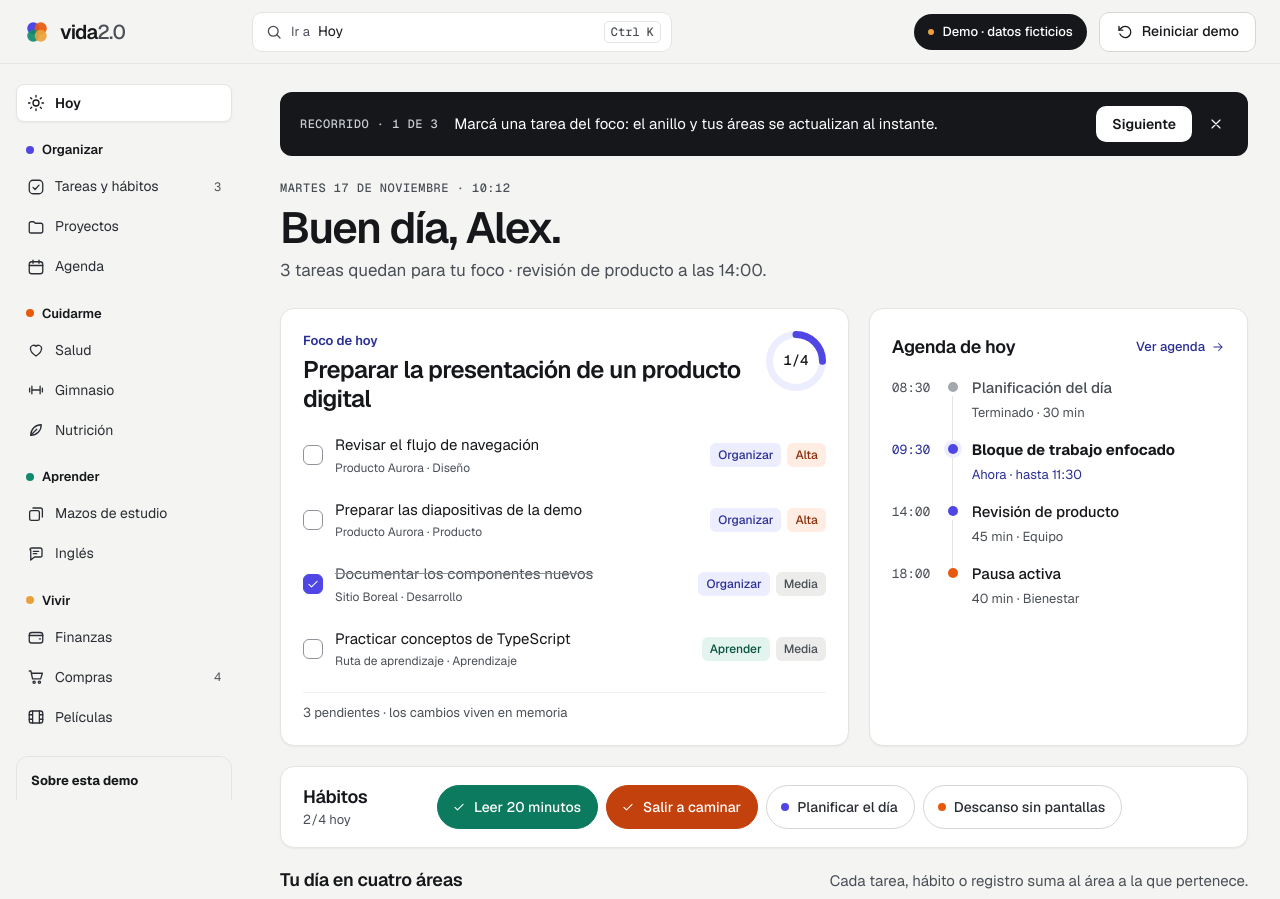
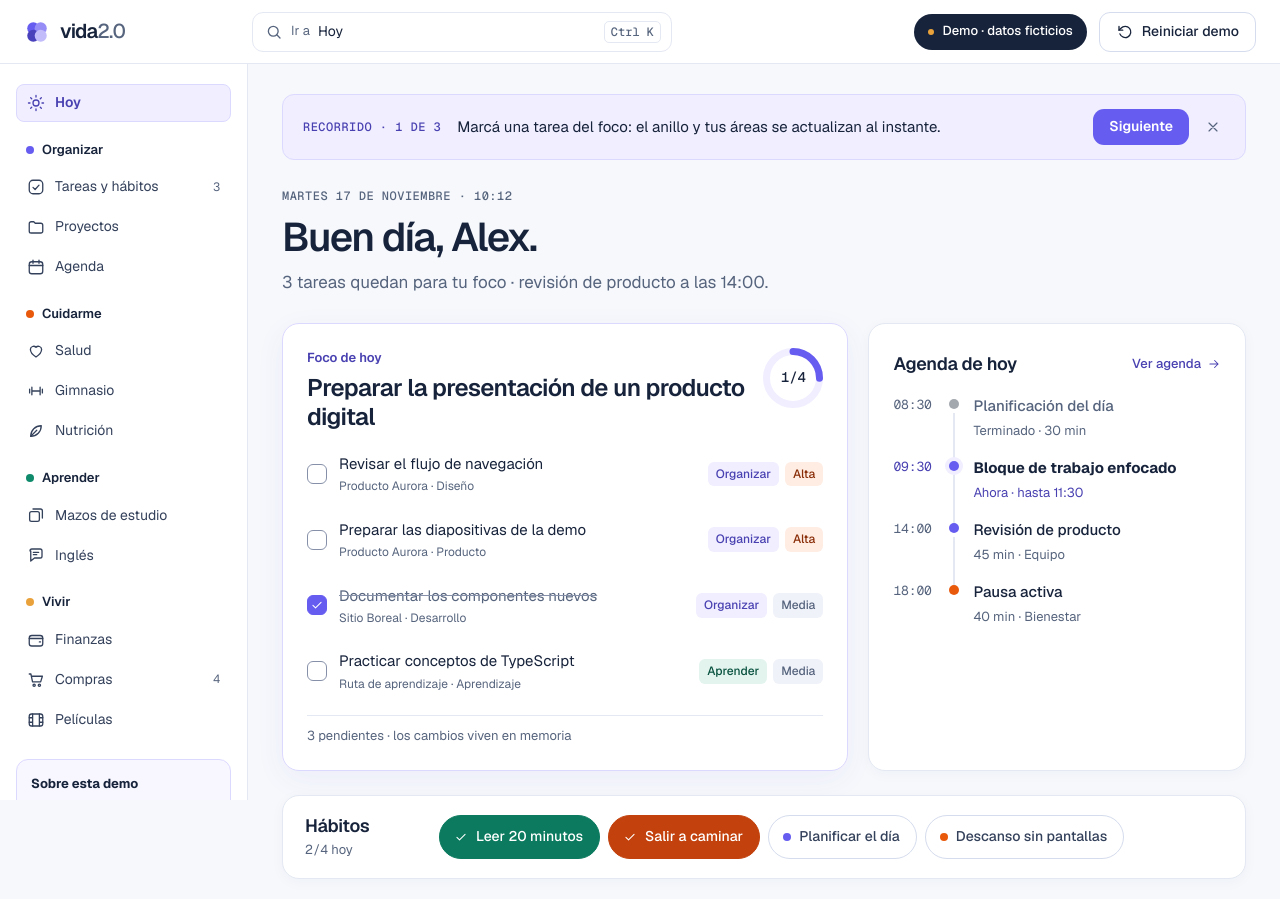
Before and after one commit to franciscovitar/vida-2-0-demo, a website with bundled scripts: page index.html in a window 1280 px wide. Shown: the top 899 px of the page. Built offline with nearby package versions, Linux system fonts and the light colour scheme.

Commit message:
style: refine Claridad with softer violet identity

```diff
--- a/styles.css
+++ b/styles.css
@@ -1,19 +1,19 @@
-/* Vida 2.0 — Dirección A «Claridad». Calma por defecto, color solo cuando significa algo. */
+/* Vida 2.0 — «Claridad refinada»: estructura funcional y una identidad violeta suave. */
 
 @font-face { font-family: 'Geist'; src: url('./fonts/geist.woff2') format('woff2'); font-weight: 100 900; font-display: swap; }
 @font-face { font-family: 'Geist Mono'; src: url('./fonts/geist-mono.woff2') format('woff2'); font-weight: 100 900; font-display: swap; }
 
 :root {
-  --ground: #f4f5f2; --surface: #fff; --sunken: #ecedea;
-  --line: #e3e5df; --line-2: #d5d8d1; --line-3: #8e939a;
-  --ink: #15171a; --ink-2: #2a2e34; --ink-3: #4a4f57;
-  --org: #4f46e5; --org-bg: #ecedfe; --org-fg: #2b2f94; --org-fill: #4f46e5; --org-track: #d3d5fb;
+  --ground: #f6f8fc; --surface: #fff; --sunken: #f0f2fa;
+  --line: #e4e8f2; --line-2: #d5dced; --line-3: #8690a8;
+  --ink: #17233b; --ink-2: #34415b; --ink-3: #56647d;
+  --org: #665cf0; --org-bg: #f0eeff; --org-fg: #4941b1; --org-fill: #665cf0; --org-track: #dcd9ff;
   --care: #e8590c; --care-bg: #ffede3; --care-fg: #8a2e09; --care-fill: #c2410c; --care-track: #f9cdb5;
   --learn: #0f8a6b; --learn-bg: #e3f4ee; --learn-fg: #09523f; --learn-fill: #0b7a5e; --learn-track: #bee3d6;
   --life: #e9a23b; --life-bg: #fbf1dc; --life-fg: #7e5413; --life-fill: #7e5413; --life-track: #f2ddb0;
-  --c: var(--ink); --c-bg: var(--sunken); --c-fg: var(--ink-2); --c-fill: var(--ink); --c-track: var(--sunken);
-  --radius: 14px; --radius-sm: 10px;
-  --shadow: 0 1px 2px rgb(21 23 26 / 0.05);
+  --c: var(--org); --c-bg: var(--org-bg); --c-fg: var(--org-fg); --c-fill: var(--org); --c-track: var(--org-track);
+  --radius: 17px; --radius-sm: 11px;
+  --shadow: 0 3px 14px rgb(37 43 92 / 0.035);
   --font: 'Geist', ui-sans-serif, system-ui, -apple-system, 'Segoe UI', sans-serif;
   --mono: 'Geist Mono', ui-monospace, 'SFMono-Regular', Menlo, Consolas, monospace;
   --ease: cubic-bezier(0.2, 0.7, 0.2, 1);
@@ -28,7 +28,7 @@
 
 *, *::before, *::after { box-sizing: border-box; }
 html { -webkit-text-size-adjust: 100%; scroll-padding-top: calc(var(--topbar-h) + 16px); }
-body { margin: 0; min-height: 100vh; background: var(--ground); color: var(--ink); font: 400 15px/1.5 var(--font); font-feature-settings: 'ss01'; -webkit-font-smoothing: antialiased; text-rendering: optimizeLegibility; }
+body { margin: 0; min-height: 100vh; background: var(--ground); color: var(--ink); font: 400 15px/1.55 var(--font); font-feature-settings: 'ss01'; -webkit-font-smoothing: antialiased; text-rendering: optimizeLegibility; }
 h1, h2, h3, p, ul, ol, dl, dd { margin: 0; }
 ul, ol { padding: 0; list-style: none; }
 button, select, input { font: inherit; color: inherit; }
@@ -51,10 +51,10 @@ h1:focus { outline: none; }
 .skip-link:focus { top: 12px; color: #fff; }
 
 /* ── Topbar ─────────────────────────────────────── */
-.topbar { position: sticky; top: 0; z-index: 30; display: flex; align-items: center; gap: 12px; height: var(--topbar-h); padding: 0 24px; background: rgb(244 245 242 / 0.9); backdrop-filter: saturate(1.4) blur(10px); border-bottom: 1px solid var(--line); }
+.topbar { position: sticky; top: 0; z-index: 30; display: flex; align-items: center; gap: 12px; height: var(--topbar-h); padding: 0 24px; background: rgb(255 255 255 / 0.94); backdrop-filter: saturate(1.4) blur(10px); border-bottom: 1px solid var(--line); }
 .brand { display: inline-flex; align-items: center; gap: 10px; min-height: 44px; padding-right: 8px; width: 216px; }
 .brand-mark { flex: none; }
-.m-org { fill: var(--org); } .m-care { fill: var(--care); opacity: 0.92; } .m-learn { fill: var(--learn); opacity: 0.92; } .m-life { fill: var(--life); opacity: 0.92; }
+.m-org { fill: #665cf0; } .m-care { fill: #968df6; } .m-learn { fill: #4941bc; } .m-life { fill: #c2bcfb; }
 .wordmark { font-size: 20px; font-weight: 600; letter-spacing: -0.04em; }
 .wordmark span { color: var(--ink-3); font-weight: 500; }
 .jump { position: relative; display: flex; align-items: center; gap: 8px; flex: 0 1 420px; min-width: 0; height: 40px; padding: 0 10px 0 12px; border: 1px solid var(--line); border-radius: var(--radius-sm); background: var(--surface); color: var(--ink-3); transition: border-color 0.16s var(--ease); }
@@ -75,8 +75,8 @@ h1:focus { outline: none; }
 /* ── Botones ────────────────────────────────────── */
 .btn { display: inline-flex; align-items: center; justify-content: center; gap: 8px; min-height: 44px; padding: 0 16px; border-radius: var(--radius-sm); font-size: 14px; font-weight: 500; white-space: nowrap; transition: background 0.16s var(--ease), border-color 0.16s var(--ease), color 0.16s var(--ease), transform 0.1s var(--ease); }
 .btn:active { transform: translateY(1px); }
-.btn-dark { background: var(--ink); color: #fff; }
-.btn-dark:hover { background: #2a2d32; }
+.btn-dark { background: var(--org); color: #fff; }
+.btn-dark:hover { background: #5147d1; }
 .btn-outline { background: var(--surface); border: 1px solid var(--line-2); color: var(--ink); }
 .btn-outline:hover { border-color: var(--line-3); }
 .btn-ghost { border: 1px solid var(--line-2); color: var(--ink); }
@@ -94,21 +94,21 @@ h1:focus { outline: none; }
 
 /* ── Shell ──────────────────────────────────────── */
 .shell { display: grid; grid-template-columns: 248px minmax(0, 1fr); max-width: 1440px; margin: 0 auto; }
-.sidebar { position: sticky; top: var(--topbar-h); align-self: start; height: calc(100vh - var(--topbar-h)); overflow-y: auto; padding: 20px 16px 24px; display: flex; flex-direction: column; gap: 20px; }
+.sidebar { position: sticky; top: var(--topbar-h); align-self: start; height: calc(100vh - var(--topbar-h)); overflow-y: auto; padding: 20px 16px 24px; display: flex; flex-direction: column; gap: 20px; background: var(--surface); border-right: 1px solid var(--line); }
 .main-nav { display: flex; flex-direction: column; gap: 18px; }
 .nav-group { display: flex; flex-direction: column; gap: 2px; }
 .nav-area { display: flex; align-items: center; gap: 8px; padding: 0 10px 6px; font-size: 13px; font-weight: 600; }
 .dot { width: 8px; height: 8px; border-radius: 50%; background: var(--c); flex: none; }
 .nav-item { display: flex; align-items: center; gap: 10px; min-height: 38px; padding: 0 10px; border: 1px solid transparent; border-radius: 8px; font-size: 14px; color: var(--ink-2); transition: background 0.16s var(--ease); }
 .nav-item:hover { background: var(--sunken); color: var(--ink); }
-.nav-item.is-active { background: var(--surface); border-color: var(--line); color: var(--ink); font-weight: 600; box-shadow: var(--shadow); }
+.nav-item.is-active { background: var(--org-bg); border-color: var(--org-track); color: var(--org-fg); font-weight: 600; box-shadow: none; }
 .nav-group .nav-item.is-active { box-shadow: inset 2px 0 0 var(--c), var(--shadow); }
 .nav-count { margin-left: auto; font-size: 12px; color: var(--ink-3); }
-.about { margin-top: auto; padding: 14px; border: 1px solid var(--line); border-radius: 12px; display: grid; gap: 6px; font-size: 13px; color: var(--ink-3); }
+.about { margin-top: auto; padding: 14px; border: 1px solid var(--org-track); border-radius: 12px; background: #f8f7ff; display: grid; gap: 6px; font-size: 13px; color: var(--ink-3); }
 .about strong { color: var(--ink); }
 .about a { font-weight: 500; }
-main { min-width: 0; padding: 28px 32px 48px; outline: none; }
-.panel { max-width: 1160px; display: flex; flex-direction: column; gap: 20px; animation: enter 0.24s var(--ease); }
+main { min-width: 0; padding: 30px 34px 50px; outline: none; }
+.panel { max-width: 1160px; display: flex; flex-direction: column; gap: 24px; animation: enter 0.24s var(--ease); }
 @keyframes enter { from { opacity: 0; transform: translateY(4px); } }
 .footer { max-width: 1160px; margin-top: 40px; padding-top: 20px; border-top: 1px solid var(--line); display: flex; flex-wrap: wrap; justify-content: space-between; gap: 8px 20px; font-size: 13px; color: var(--ink-3); }
 .tabbar { display: none; }
@@ -116,8 +116,8 @@ main { min-width: 0; padding: 28px 32px 48px; outline: none; }
 /* ── Tipografía de página ───────────────────────── */
 .kicker { font: 500 12px/1.4 var(--mono); letter-spacing: 0.04em; text-transform: uppercase; color: var(--ink-3); }
 .eyebrow { display: inline-flex; align-items: center; gap: 8px; font-size: 13px; font-weight: 600; color: var(--c-fg); }
-.page-head { display: grid; gap: 8px; padding: 4px 0; }
-.page-head h1 { font-size: clamp(30px, 3.4vw, 44px); line-height: 1.05; letter-spacing: -0.035em; font-weight: 600; }
+.page-head { display: grid; gap: 10px; padding: 4px 0; }
+.page-head h1 { font-size: clamp(30px, 3.2vw, 40px); line-height: 1.1; letter-spacing: -0.037em; font-weight: 580; }
 .lead { font-size: 17px; color: var(--ink-3); max-width: 70ch; }
 .section-head { display: flex; flex-wrap: wrap; justify-content: space-between; align-items: baseline; gap: 4px 16px; }
 h2 { font-size: 18px; font-weight: 600; letter-spacing: -0.015em; line-height: 1.3; }
@@ -129,7 +129,7 @@ h2 { font-size: 18px; font-weight: 600; letter-spacing: -0.015em; line-height: 1
 .empty { padding: 20px; font-size: 14px; color: var(--ink-3); }
 
 /* ── Superficies ────────────────────────────────── */
-.card { background: var(--surface); border: 1px solid var(--line); border-radius: var(--radius); padding: 22px; box-shadow: var(--shadow); min-width: 0; }
+.card { background: var(--surface); border: 1px solid var(--line); border-radius: var(--radius); padding: 24px; box-shadow: var(--shadow); min-width: 0; }
 .card.flush { padding: 0; overflow: hidden; }
 .padded { padding: 18px 20px 12px; }
 .card-head { display: flex; flex-wrap: wrap; align-items: center; justify-content: space-between; gap: 8px 16px; margin-bottom: 14px; }
@@ -140,7 +140,7 @@ h2 { font-size: 18px; font-weight: 600; letter-spacing: -0.015em; line-height: 1
 .chips { display: flex; flex-wrap: wrap; gap: 8px; }
 .chip-btn { display: inline-flex; align-items: center; gap: 6px; min-height: 40px; padding: 0 14px; border-radius: 999px; border: 1px solid var(--line-2); background: var(--surface); font-size: 14px; font-weight: 500; color: var(--ink-2); transition: all 0.16s var(--ease); }
 .chip-btn:hover { border-color: var(--line-3); }
-.chip-btn[aria-pressed='true'] { background: var(--ink); border-color: var(--ink); color: #fff; }
+.chip-btn[aria-pressed='true'] { background: var(--org); border-color: var(--org); color: #fff; }
 .seg-control { display: inline-flex; gap: 4px; padding: 4px; border-radius: var(--radius-sm); background: var(--sunken); max-width: 100%; overflow-x: auto; scrollbar-width: none; }
 .seg-control button { min-height: 36px; padding: 0 14px; border-radius: 8px; font-size: 14px; font-weight: 500; color: var(--ink-3); white-space: nowrap; transition: background 0.16s var(--ease); }
 .seg-control button:hover { color: var(--ink); }
@@ -204,15 +204,19 @@ h2 { font-size: 18px; font-weight: 600; letter-spacing: -0.015em; line-height: 1
 .habits-title .muted { font-size: 13px; }
 
 /* ── Hoy ────────────────────────────────────────── */
-.tour { display: flex; flex-wrap: wrap; align-items: center; gap: 10px 16px; padding: 12px 12px 12px 20px; border-radius: 12px; background: var(--ink); color: #fff; }
-.tour .kicker { color: #c9ccd1; }
+.tour { display: flex; flex-wrap: wrap; align-items: center; gap: 10px 16px; padding: 12px 12px 12px 20px; border: 1px solid var(--org-track); border-radius: 12px; background: var(--org-bg); color: var(--ink); }
+.tour .kicker { color: var(--org-fg); }
+.tour .btn-light { background: var(--org); color: #fff; }
+.tour .icon-btn-dark { color: var(--ink-3); }
+.tour .icon-btn-dark:hover { background: rgb(102 92 240 / 0.09); }
 .tour p { flex: 1 1 280px; font-size: 15px; line-height: 1.45; }
 .tour-actions { display: flex; align-items: center; gap: 4px; }
 .today-grid { display: grid; grid-template-columns: minmax(0, 3fr) minmax(0, 2fr); gap: 20px; }
 .focus-head { display: flex; justify-content: space-between; align-items: flex-start; gap: 16px; margin-bottom: 10px; }
 .focus-head > div { display: grid; gap: 6px; }
 .focus h2 { font-size: 24px; line-height: 1.2; letter-spacing: -0.025em; }
-.focus .card-foot { padding-top: 10px; border-top: 1px solid #f0f1ee; }
+.focus { border-color: var(--org-track); box-shadow: 0 8px 30px rgb(83 72 200 / 0.06); }
+.focus .card-foot { padding-top: 10px; border-top: 1px solid var(--line); }
 .thread { display: flex; flex-direction: column; }
 .thread-item { position: relative; display: grid; grid-template-columns: 44px 12px minmax(0, 1fr); gap: 12px; min-height: 62px; }
 .thread-time { font-size: 13px; color: var(--ink-3); padding-top: 1px; }
@@ -239,7 +243,7 @@ h2 { font-size: 18px; font-weight: 600; letter-spacing: -0.015em; line-height: 1
 .area-item.is-done { color: var(--ink); }
 .area-item.is-done::before { background: var(--c); }
 .area-item.is-info::before { background: var(--line-3); }
-.area-stat { margin-top: auto; padding-top: 12px; border-top: 1px solid #f0f1ee; display: grid; gap: 2px; }
+.area-stat { margin-top: auto; padding-top: 12px; border-top: 1px solid var(--line); display: grid; gap: 2px; }
 .area-stat strong { font-family: var(--font); font-variant-numeric: tabular-nums; font-size: 17px; font-weight: 600; letter-spacing: -0.01em; }
 .area-stat small { font-size: 12px; color: var(--ink-3); }
 
@@ -414,7 +418,7 @@ h2 { font-size: 18px; font-weight: 600; letter-spacing: -0.015em; line-height: 1
 .poster::before { content: ''; position: absolute; left: -20px; bottom: 30%; width: 90px; height: 90px; border-radius: 50%; background: rgb(255 255 255 / 0.06); }
 .poster .mono { font-size: 12px; color: rgb(255 255 255 / 0.85); position: relative; }
 .poster strong { position: relative; font-size: 22px; line-height: 1.1; letter-spacing: -0.02em; }
-.poster-violet { background: #2b2f94; } .poster-blue { background: #1e4e79; } .poster-green { background: #09523f; } .poster-amber { background: #7e5413; }
+.poster-violet { background: #4941b1; } .poster-blue { background: #1e4e79; } .poster-green { background: #09523f; } .poster-amber { background: #7e5413; }
 
 /* ── Tablet y mobile ────────────────────────────── */
 @media (max-width: 1180px) {
```
Also changed, not shown: index.html (+1 -1 lines).
